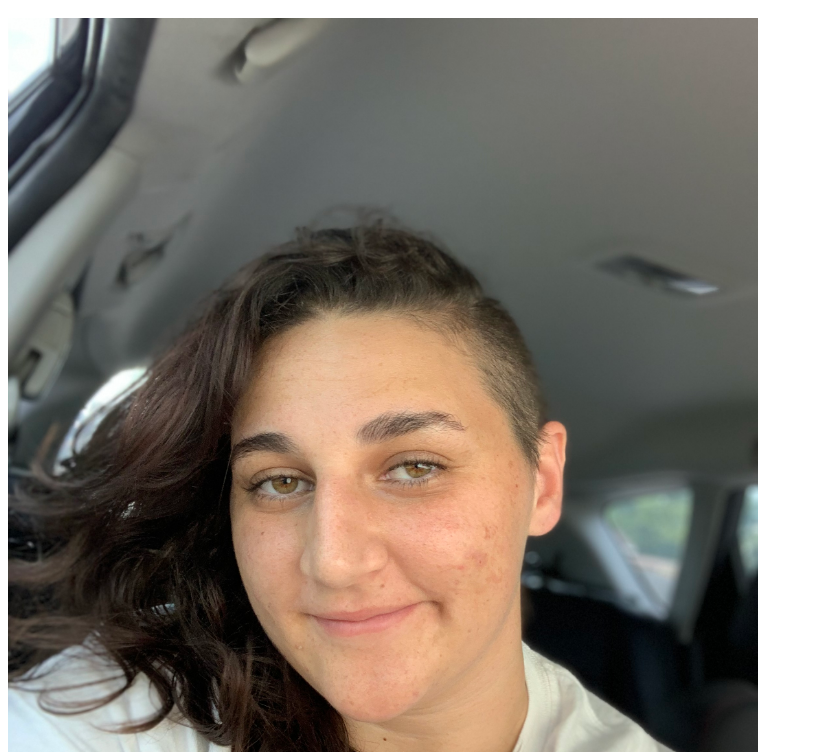
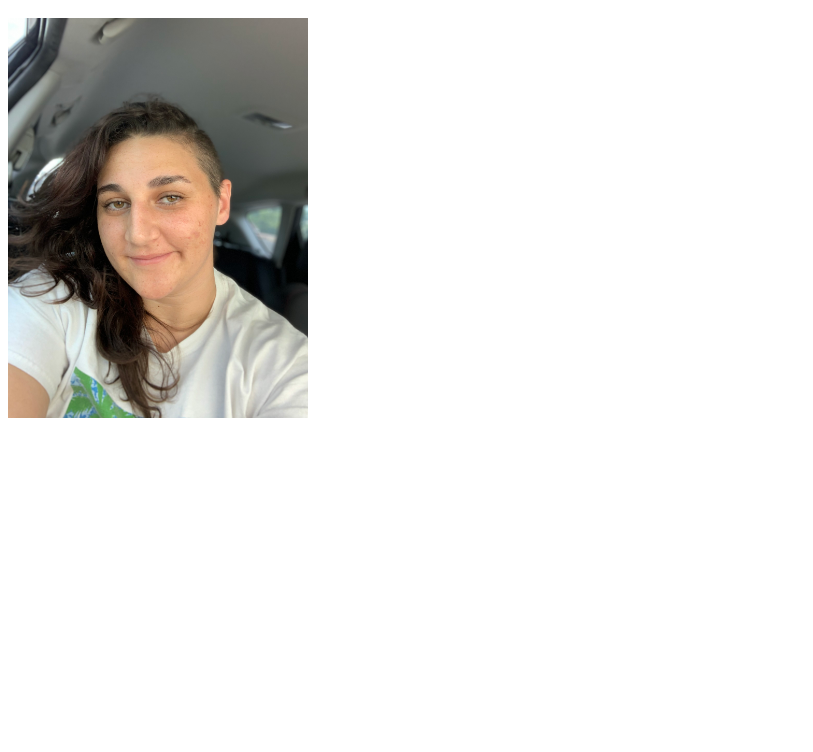
Before and after one commit to MayaZbeda/mayazbeda.github.io, a plain HTML site: page index.html in a window 1280 px wide. Shown: the part 48-800 px from the top of the page, without its empty margins (0-813 px from the left). Drawn offline with Linux system fonts and the light colour scheme.

Commit message:
Update index.html

```diff
--- a/index.html
+++ b/index.html
@@ -1,6 +1,6 @@
 <html>
     <h1>Maya's Portfolio</h1>
     <img src="./IMG_1803.jpg"
-         width="750"
-         height="1000" />
+         width="300"
+         height="400" />
 </html>
```
